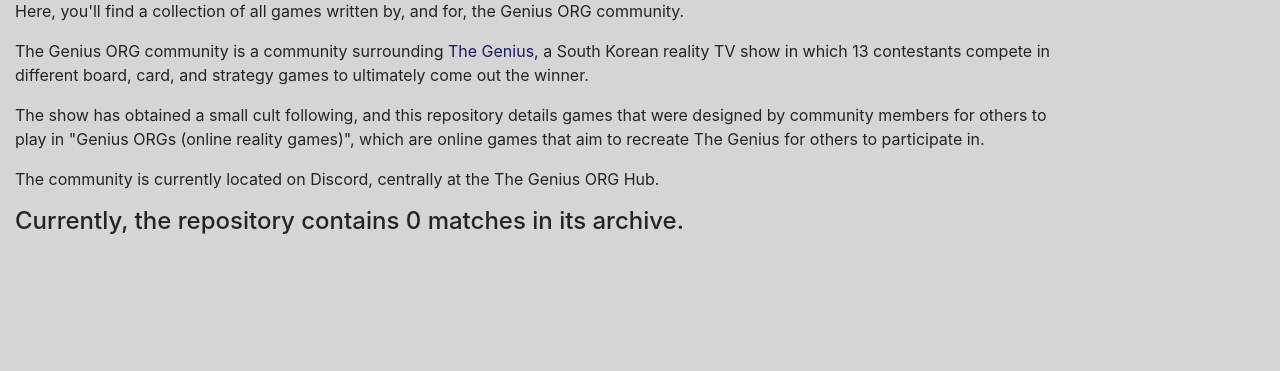
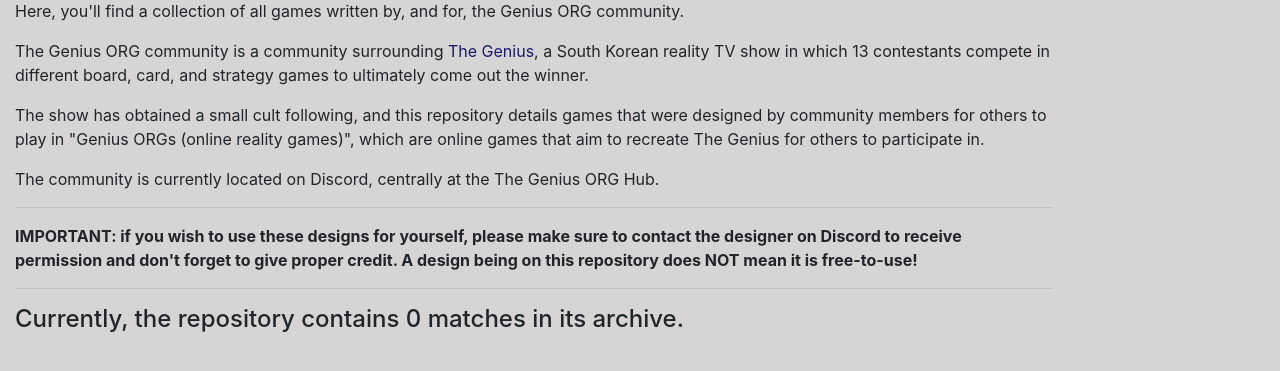
Before and after one commit to MarcerCyoon/TheGeniusRepository, a Django app: page /repository/ in a window 1280 px wide. Shown: the part 129-500 px from the top of the page. Run offline with Django 4.2, Linux system fonts and the light colour scheme; data that the repository does not hold is empty; parts of the project's set-up code (start-up, migrations or seed data) failed here and were passed over; some libraries are stand-ins or nearby versions.

Commit message:
added a reminder for people to ask permission / give credit when using others' designs

```diff
--- a/catalog/templates/index.html
+++ b/catalog/templates/index.html
@@ -8,5 +8,13 @@
 	<p>The show has obtained a small cult following, and this repository details games that were designed by community members for
 		others to play in "Genius ORGs (online reality games)", which are online games that aim to recreate The Genius for others to participate in.</p>
 	<p>The community is currently located on Discord, centrally at the The Genius ORG Hub.</p>
+
+	<hr>
+
+	<p><strong>IMPORTANT: if you wish to use these designs for yourself, please make sure to contact the designer on Discord to receive permission
+		and don't forget to give proper credit. A design being on this repository does NOT mean it is free-to-use!</strong></p>
+
+	<hr>
+
 	<h4>Currently, the repository contains {{ num_matches }} matches in its archive.</h4>
 {% endblock %}
```
